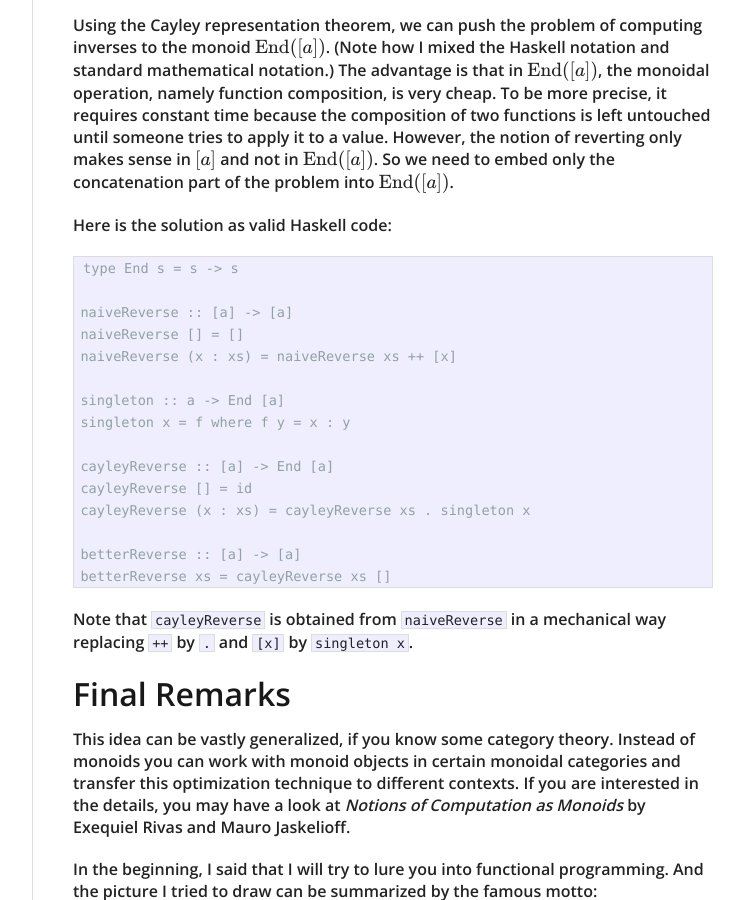
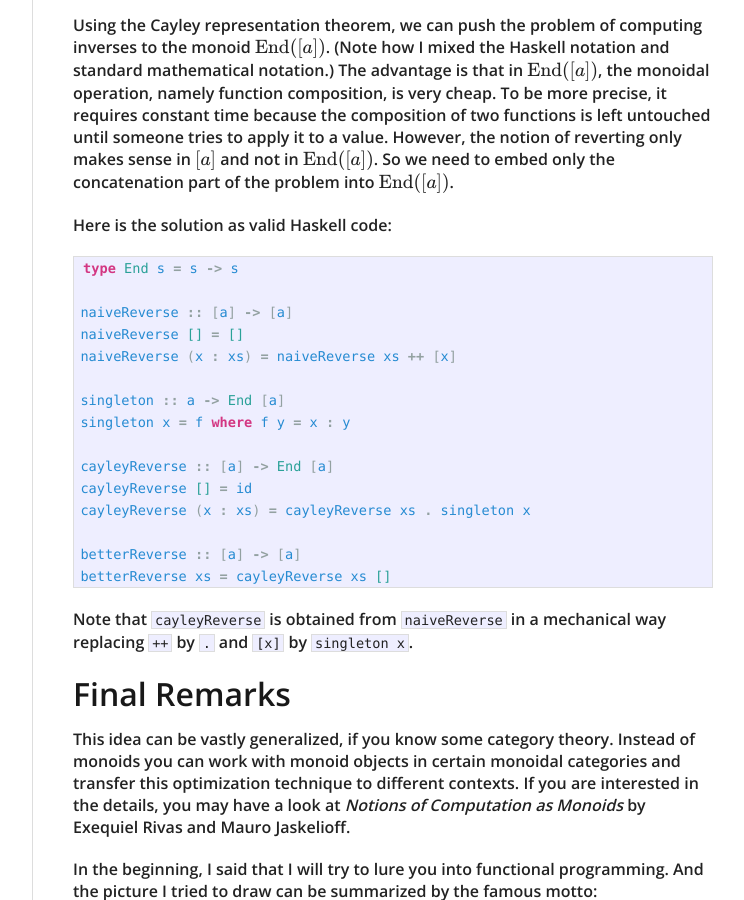
Before and after one commit to sonatsuer/sonatsuer.github.io, a Jekyll site: the page built from _posts/2018-07-23-invitation.md, in a window 1280 px wide and 900 px high, scrolled down 2999 px. Shown: the whole window, without its empty margins (378-1122 px from the left). Built offline with Jekyll 4.4.1, drawn with Linux system fonts in a browser that asks for light colours; formulas are drawn with MathJax 3.

Commit message:
Code snippet is now rendered as Haskell

````diff
--- a/_posts/2018-07-23-invitation.md
+++ b/_posts/2018-07-23-invitation.md
@@ -86,7 +86,7 @@ The Cayley representation theorem, which is taught in every every abstract algeb
 Using the Cayley representation theorem, we can push the problem of computing inverses to the monoid \\({\rm End}([a])\\). (Note how I mixed the Haskell notation and standard mathematical notation.) The advantage is that in \\({\rm End}([a])\\), the monoidal operation, namely function composition, is very cheap. To be more precise, it requires constant time because the composition of two functions is left untouched until someone tries to apply it to a value. However, the notion of reverting only makes sense in \\([a]\\) and not in \\({\rm End}([a])\\). So we need to embed only the concatenation part of the problem into \\({\rm End}([a])\\).
 
 Here is the solution as valid Haskell code:
-```
+```haskell
 type End s = s -> s
 
 naiveReverse :: [a] -> [a]
````
